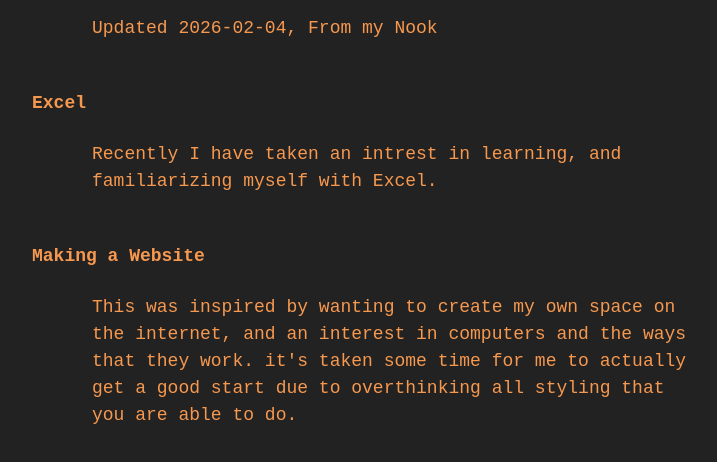
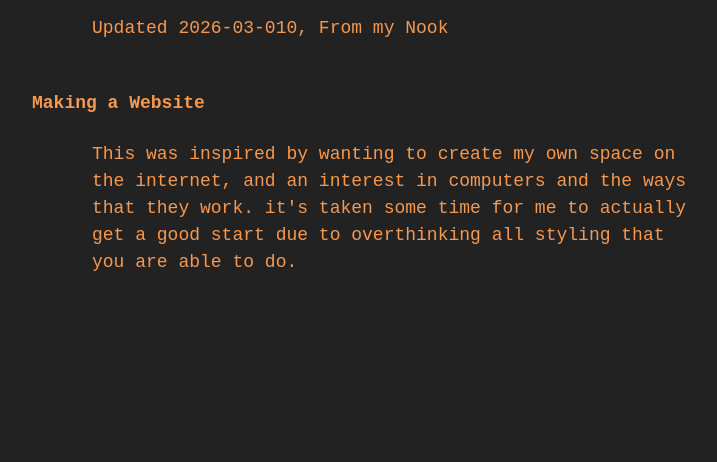
Before and after one commit to D3KCA/danymurillo.com, a plain HTML site: page now.html in a window 1280 px wide. Shown: the part 118-580 px from the top of the page, without its empty margins (248-965 px from the left). Drawn offline with Linux system fonts and the light colour scheme.

Commit message:
Removed entry from now, and added to do list in the README

```diff
--- a/now.html
+++ b/now.html
@@ -19,13 +19,7 @@
     </nav>
     <!-- Content -->
     <h1>What I Am Doing Now</h1>
-    <p>Updated 2026-02-04, From my Nook</p>
-
-    <h4>Excel</h4>
-    <p>
-      Recently I have taken an intrest in learning, and familiarizing myself
-      with Excel.
-    </p>
+    <p>Updated 2026-03-010, From my Nook</p>
 
     <h4>Making a Website</h4>
     <p>
```
Also changed, not shown: 1 other file.
